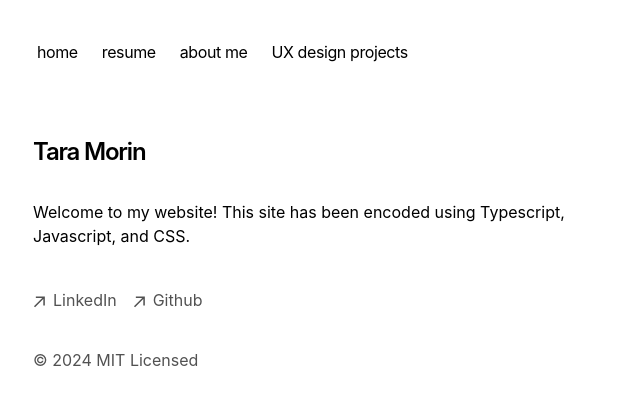
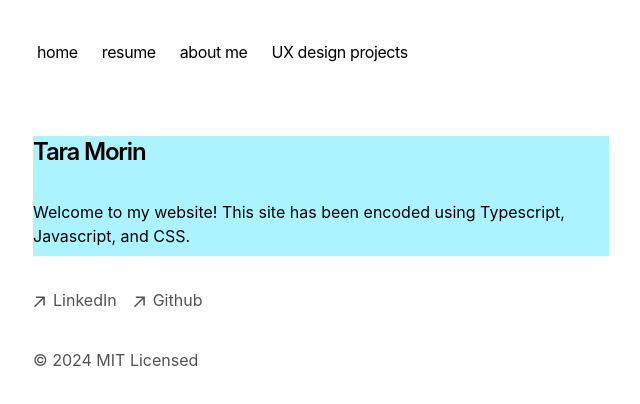
Before and after one commit to tara-morin/website, a Next.js app: page / in a window 1280 px wide. Shown: the top 404 px of the page, without its empty margins (319-959 px from the left). Built offline with nearby package versions, Linux system fonts and the light colour scheme.

Commit message:
background?

```diff
--- a/app/global.css
+++ b/app/global.css
@@ -150,7 +150,11 @@ table {
 }
 
 .text-color {
-  color: rgb(0, 241, 221);
+  color: rgb(9, 169, 255);
   /* Set the desired color */
   font-size: 16px;
 }
+
+.background-lightblue{
+  background-color:#6bebff91
+}
--- a/app/page.tsx
+++ b/app/page.tsx
@@ -2,7 +2,7 @@
 
 export default function Page() {
   return (
-    <section className= "background-color">
+    <section className="background-lightblue">
       <h1 className="mb-8 text-2xl font-semibold tracking-tighter">
         Tara Morin
       </h1>
```
